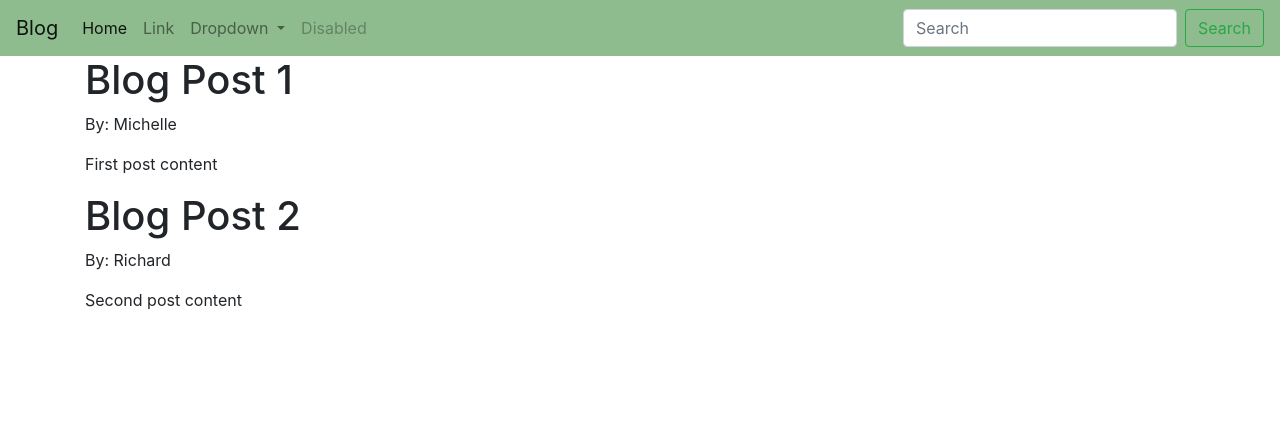
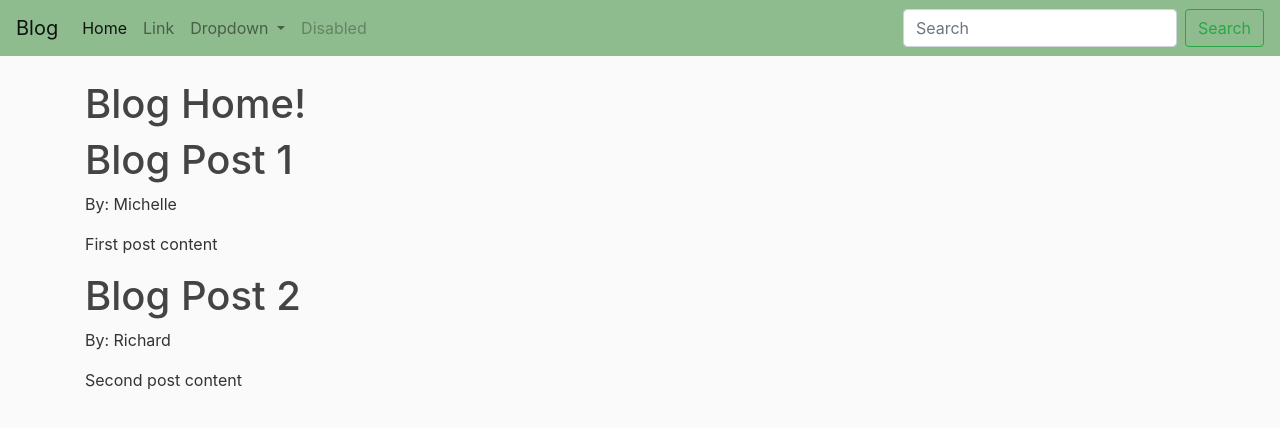
Before and after one commit to michelleli723/djangoBlog, a Django app: page / in a window 1280 px wide. Shown: the top 428 px of the page. Run offline with Django 3.2, Linux system fonts and the light colour scheme; some libraries are stand-ins or nearby versions.

Commit message:
added a static folder to add css files

```diff
--- /dev/null
+++ b/djangoBlog/blog/static/blog/main.css
@@ -0,0 +1,17 @@
+body {
+	background: #fafafa;
+	color: #333333;
+	margin-top: 5rem;
+}
+
+h1, h2, h3, h4, h5, h6 {
+	color: #444444;
+}
+
+ul {
+	margin: 0;
+}
+
+.site-header .navbar-nav .nav-link {
+	color: #cbd5db;
+}
--- a/djangoBlog/blog/templates/blog/base.html
+++ b/djangoBlog/blog/templates/blog/base.html
@@ -1,3 +1,4 @@
+{% load static %}
 <!DOCTYPE html>
 <html>
 <head>
@@ -7,6 +8,9 @@
 
     <!-- Bootstrap CSS -->
     <link rel="stylesheet" href="https://stackpath.bootstrapcdn.com/bootstrap/4.1.3/css/bootstrap.min.css" integrity="sha384-MCw98/SFnGE8fJT3GXwEOngsV7Zt27NXFoaoApmYm81iuXoPkFOJwJ8ERdknLPMO" crossorigin="anonymous">
+
+    <!-- include main.css -->
+    <link rel="stylesheet" type="text/css" href="{% static 'blog/main.css' %}">
 
 	{% if title %}
 		<title>Django Blog - {{ title }}</title>
```
